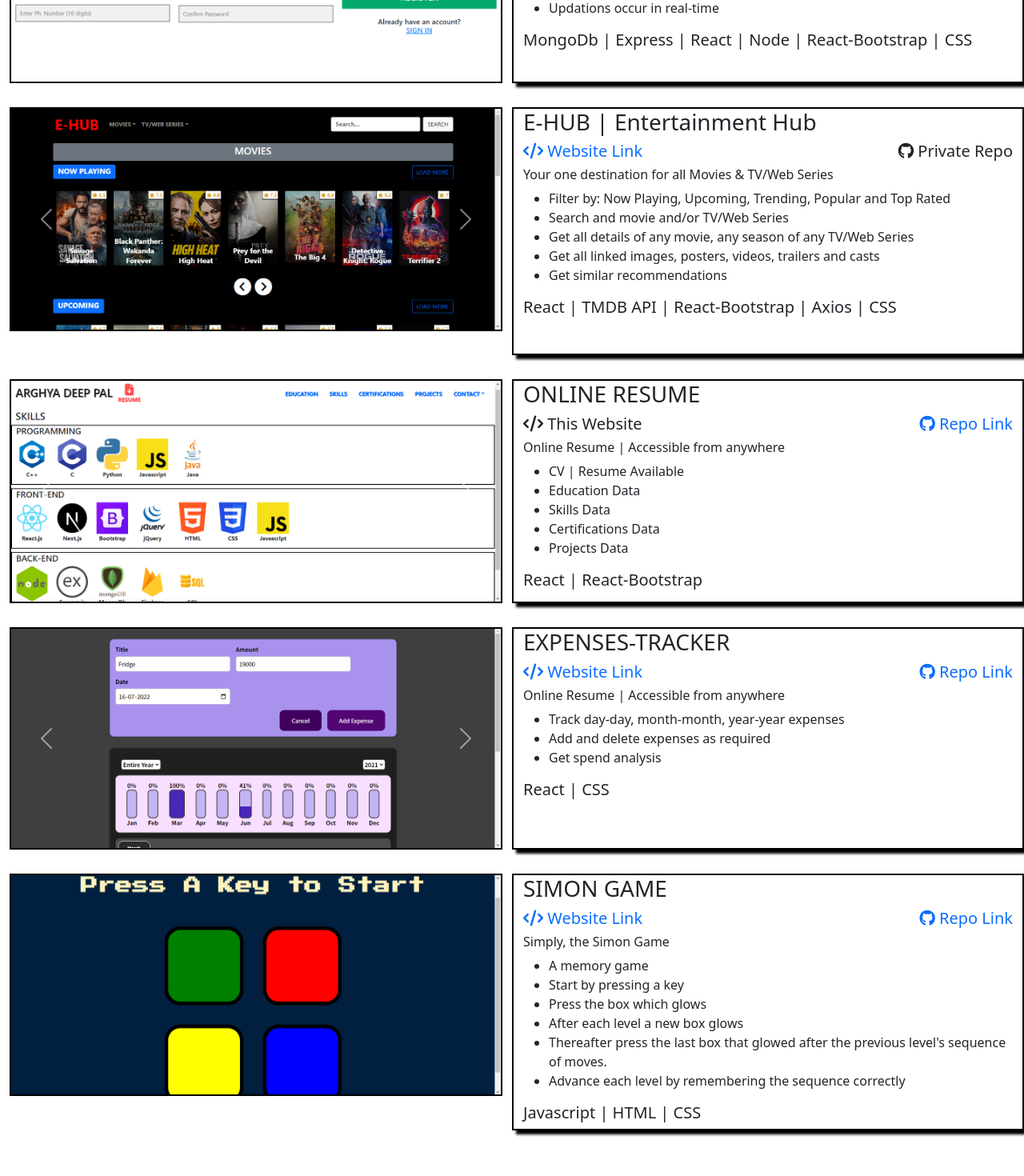
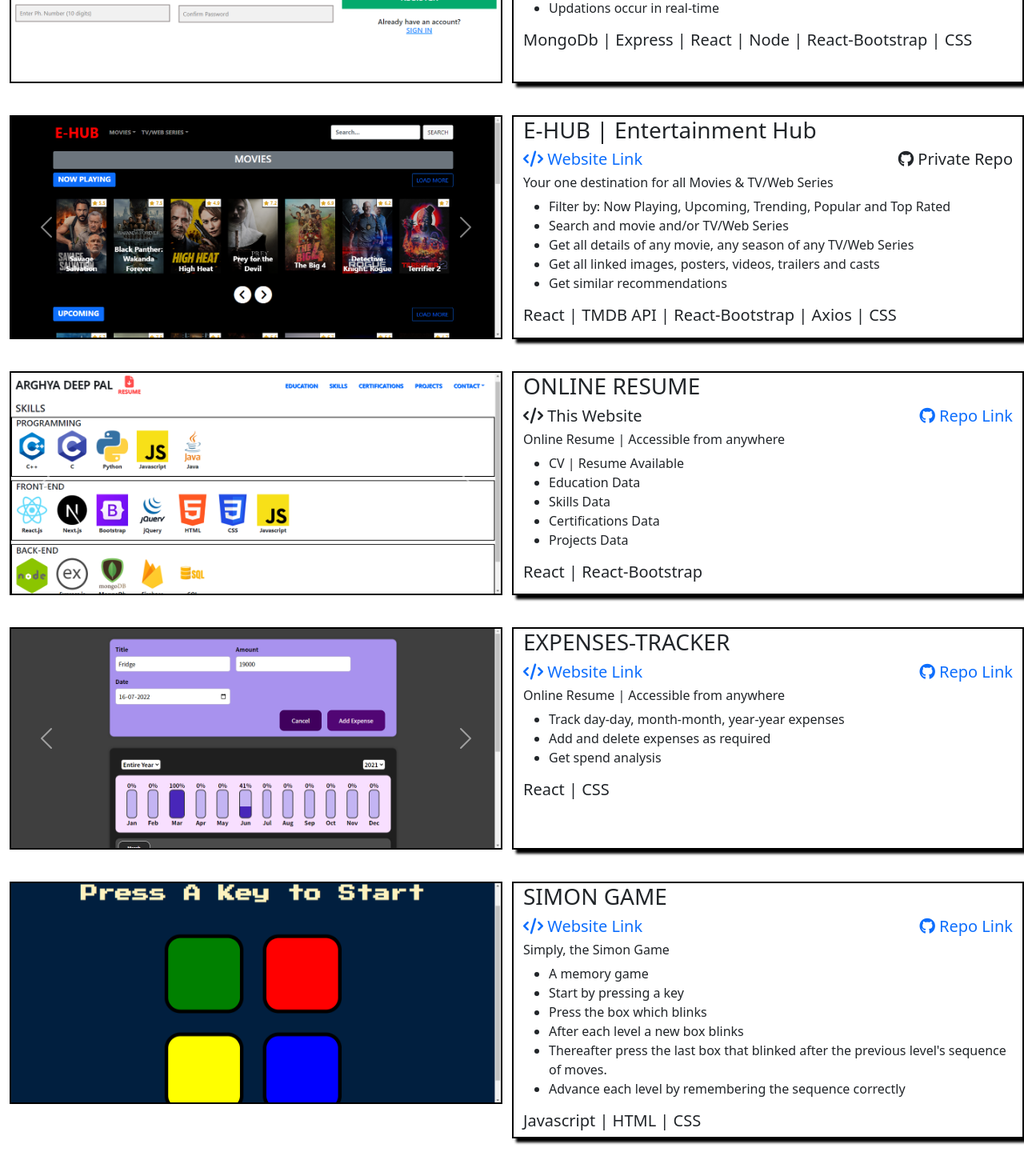
Before and after one commit to Arghyadeep7/Resume, a React (Create React App) app: page /projects in a window 1280 px wide. Shown: the part 310-1780 px from the top of the page at 80% size. Built offline with nearby package versions, Linux system fonts and the light colour scheme.

Commit message:
Projects CSS Changes

```diff
--- a/src/components/Projects.js
+++ b/src/components/Projects.js
@@ -15,7 +15,7 @@
     return (
         <Row >
             <h3>PROJECTS</h3>
-            <Col lg={6} style={{marginBottom:'30px'}}>
+            <Col lg={6} style={{marginBottom:'40px'}}>
                 <Carousel indicators={false}>
                     {mailIt.map((src)=>(
                         <Carousel.Item style={{border:"2px solid black"}}>
@@ -24,7 +24,7 @@
                     ))}
                 </Carousel>
             </Col>
-            <Col lg={6} style={{marginBottom:'30px', border:'2px solid black', boxShadow:'5px 5px 3px black'}}>
+            <Col lg={6} style={{marginBottom:'40px', border:'2px solid black', boxShadow:'5px 5px 3px black'}}>
                 <h3>MAIL-IT</h3>
                 <h5>
                     <div style={{display:"flex", justifyContent:"space-between"}}>
@@ -50,7 +50,7 @@
                 <h5>MongoDb | Express | React | Node | React-Bootstrap | CSS</h5>
             </Col>
 
-            <Col lg={6} style={{marginBottom:'30px'}}>
+            <Col lg={6} style={{marginBottom:'40px'}}>
                 <Carousel indicators={false}>
                     {eHub.map((src)=>(
                         <Carousel.Item style={{border:"2px solid black"}}>
@@ -59,7 +59,7 @@
                     ))}
                 </Carousel>
             </Col>
-            <Col lg={6} style={{border:'2px solid black', boxShadow:'5px 5px 3px black'}}>
+            <Col lg={6} style={{marginBottom:'40px', border:'2px solid black', boxShadow:'5px 5px 3px black'}}>
                 <h3>E-HUB | Entertainment Hub</h3>
                 <h5>
                     <div style={{display:"flex", justifyContent:"space-between"}}>
@@ -84,13 +84,12 @@
                     <li>
                         Get similar recommendations
                     </li>
-
                 </ul>
                 <h5>React | TMDB API | React-Bootstrap | Axios | CSS</h5>
             </Col>
 
 
-            <Col lg={6} style={{marginTop:'30px'}}>
+            <Col lg={6} style={{marginBottom:'40px'}}>
                 <Carousel indicators={false}>
                     {resume.map((src)=>(
                         <Carousel.Item style={{border:"2px solid black"}}>
@@ -99,7 +98,7 @@
                     ))}
                 </Carousel>
             </Col>
-            <Col lg={6} style={{marginTop:'30px', border:'2px solid black', boxShadow:'5px 5px 3px black'}}>
+            <Col lg={6} style={{marginBottom:'40px', border:'2px solid black', boxShadow:'5px 5px 3px black'}}>
                 <h3>ONLINE RESUME</h3>
                 <h5>
                     <div style={{display:"flex", justifyContent:"space-between"}}>
@@ -129,7 +128,7 @@
             </Col>
 
 
-            <Col lg={6} style={{marginTop:'30px'}}>
+            <Col lg={6} style={{marginBottom:'40px'}}>
                 <Carousel indicators={false}>
                     {expensesTracker.map((src)=>(
                         <Carousel.Item style={{border:"2px solid black"}}>
@@ -138,7 +137,7 @@
                     ))}
                 </Carousel>
             </Col>
-            <Col lg={6} style={{marginTop:'30px', border:'2px solid black', boxShadow:'5px 5px 3px black'}}>
+            <Col lg={6} style={{marginBottom:'40px', border:'2px solid black', boxShadow:'5px 5px 3px black'}}>
                 <h3>EXPENSES-TRACKER</h3>
                 <h5>
                     <div style={{display:"flex", justifyContent:"space-between"}}>
@@ -162,10 +161,10 @@
             </Col>
 
 
-            <Col lg={6} style={{marginTop:'30px'}}>
+            <Col lg={6} style={{marginBottom:'40px'}}>
                 <img className="d-block w-100" style={{border:"2px solid black"}} src={`/assets/The-Simon-Game.png`} alt="To-Do-List"/>
             </Col>
-            <Col lg={6} style={{marginTop:'30px', border:'2px solid black', boxShadow:'5px 5px 3px black'}}>
+            <Col lg={6} style={{marginBottom:'40px', border:'2px solid black', boxShadow:'5px 5px 3px black'}}>
                 <h3>SIMON GAME</h3>
                 <h5>
                     <div style={{display:"flex", justifyContent:"space-between"}}>
@@ -182,13 +181,13 @@
                         Start by pressing a key
                     </li>
                     <li>
-                        Press the box which glows
+                        Press the box which blinks
                     </li>
                     <li>
-                        After each level a new box glows
+                        After each level a new box blinks
                     </li>
                     <li>
-                        Thereafter press the last box that glowed after the previous level's sequence of moves.
+                        Thereafter press the last box that blinked after the previous level's sequence of moves.
                     </li>
                     <li>
                         Advance each level by remembering the sequence correctly
```
